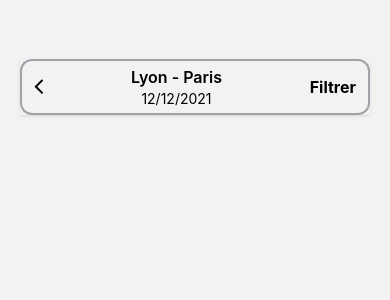
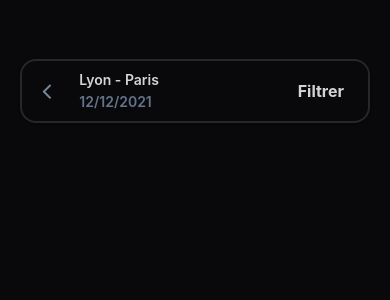
Before and after one commit to NoSleepFullBuild/Uniride-frontend, a React Native app: screen /Search in a window 390 px wide. Shown: the top 300 px of the page. Built offline with nearby package versions, Linux system fonts and the light colour scheme.

Commit message:
SearchBar component final visual

```diff
--- a/components/searchBar/SearchBar.tsx
+++ b/components/searchBar/SearchBar.tsx
@@ -10,6 +10,10 @@ type SearchBarNavigationProp = {
 const SearchBAr = ({ navigation, onSearch }: SearchBarNavigationProp) => {
   const [searchQuery, setSearchQuery] = useState("");
 
+  const [iconsColor, setRightIconsColor] = useState("lightslategrey");
+  const [textColor, setRightTextColor] = useState("text-neutral-300");
+  const [subTextColor, setRightSubTextColor] = useState("text-slate-500");
+
   const handleSearch = () => {
     if (onSearch) {
       onSearch(searchQuery);
@@ -17,23 +21,22 @@ const SearchBAr = ({ navigation, onSearch }: SearchBarNavigationProp) => {
   };
 
   return (
-    <View className="flex-row items-center shadow">
+    <View className="flex-row justify-center shadow border-2 border-2 border-zinc-800 rounded-2xl h-16">
       {/* Go back button */}
       <TouchableOpacity
         onPress={() => navigation.goBack()}
-        className="flex-none p-3 border-y-2 border-l-2 border-zinc-400 rounded-l-xl h-14"
+        className="flex-none justify-center px-5"
       >
-        <Icon name={"angle-left"} size={26} color="#000000" />
+        <Icon name={"angle-left"} size={26} color={iconsColor} />
       </TouchableOpacity>
 
       {/* Search input */}
-      <TouchableOpacity className="grow border-y-2 border-zinc-400 rounded-y-xl h-14 py-1">
-        {/* Contain Text : Lyon -> Paris and Subtext : date */}
-        <View className="flex-1 items-center">
-          <Text className="text-black text-base font-semibold">
+      <TouchableOpacity className="flex-none grow px-2">
+        <View className="flex-1 justify-center gap-y-0.5 items-start">
+          <Text className={"text-sm font-semibold " + textColor}>
             Lyon - Paris
           </Text>
-          <Text className="text-black text-sm font-normal">
+          <Text className={"text-sm font-normal font-semibold " + subTextColor}>
             12/12/2021
           </Text>
         </View>
@@ -41,10 +44,10 @@ const SearchBAr = ({ navigation, onSearch }: SearchBarNavigationProp) => {
 
       {/* Filter button */}
       <TouchableOpacity
-        className="flex-none px-3 justify-center items-center border-y-2 border-r-2 border-zinc-400 rounded-r-xl h-14"
+        className="flex-none px-3 justify-center"
         onPress={handleSearch}
       >
-        <Text className="font-bold text-base">Filtrer</Text>
+        <Text className={"font-bold text-base pl-2 pr-3 " + textColor}>Filtrer</Text>
       </TouchableOpacity>
     </View>
   );
--- a/screens/search/SearchScreen.tsx
+++ b/screens/search/SearchScreen.tsx
@@ -18,8 +18,10 @@ const SearchScreen = ({ navigation }: Props) => {
   };
 
   return (
-    <View className="flex-1 mt-[15%] px-5">
-      <SearchBar navigation={navigation} onSearch={handleSearch} />
+    <View className="flex-1 bg-cover bg-center bg-zinc-950 justify-center">
+      <View className="flex-1 mt-[15%] px-5">
+        <SearchBar navigation={navigation} onSearch={handleSearch} />
+      </View>
     </View>
   );
 };
```
